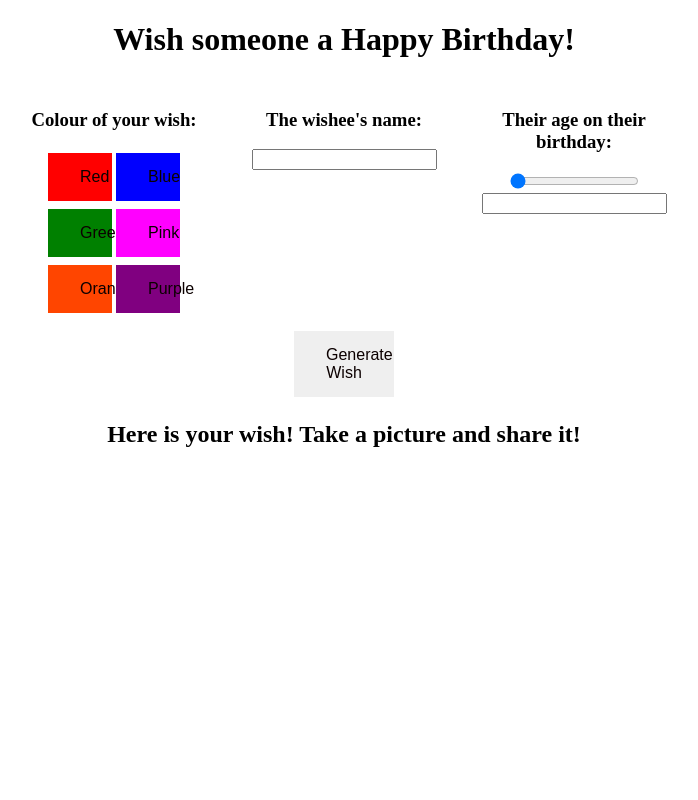
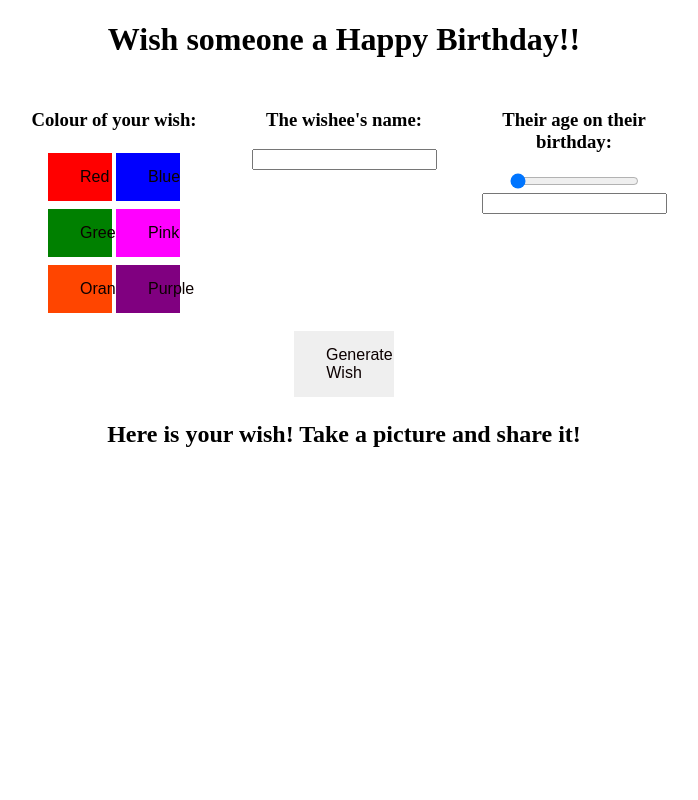
Before and after one commit to jillBreau/birthday-wish, a plain HTML site: page index.html in a window 1280 px wide. Shown: the top 800 px of the page, without its empty margins (296-994 px from the left). Drawn offline with Linux system fonts and the light colour scheme; a script that the page names is missing.

Commit message:
add exclamation point to title

```diff
--- a/index.html
+++ b/index.html
@@ -8,7 +8,7 @@
 </head>
 
 <body>
-	<h1 id='titleName'>Wish someone a Happy Birthday!</h1>
+	<h1 id='titleName'>Wish someone a Happy Birthday!!</h1>
 	<div class='inputContainer'>
 		<div class="selectColour">
 			<h3>Colour of your wish:</h3>
```
